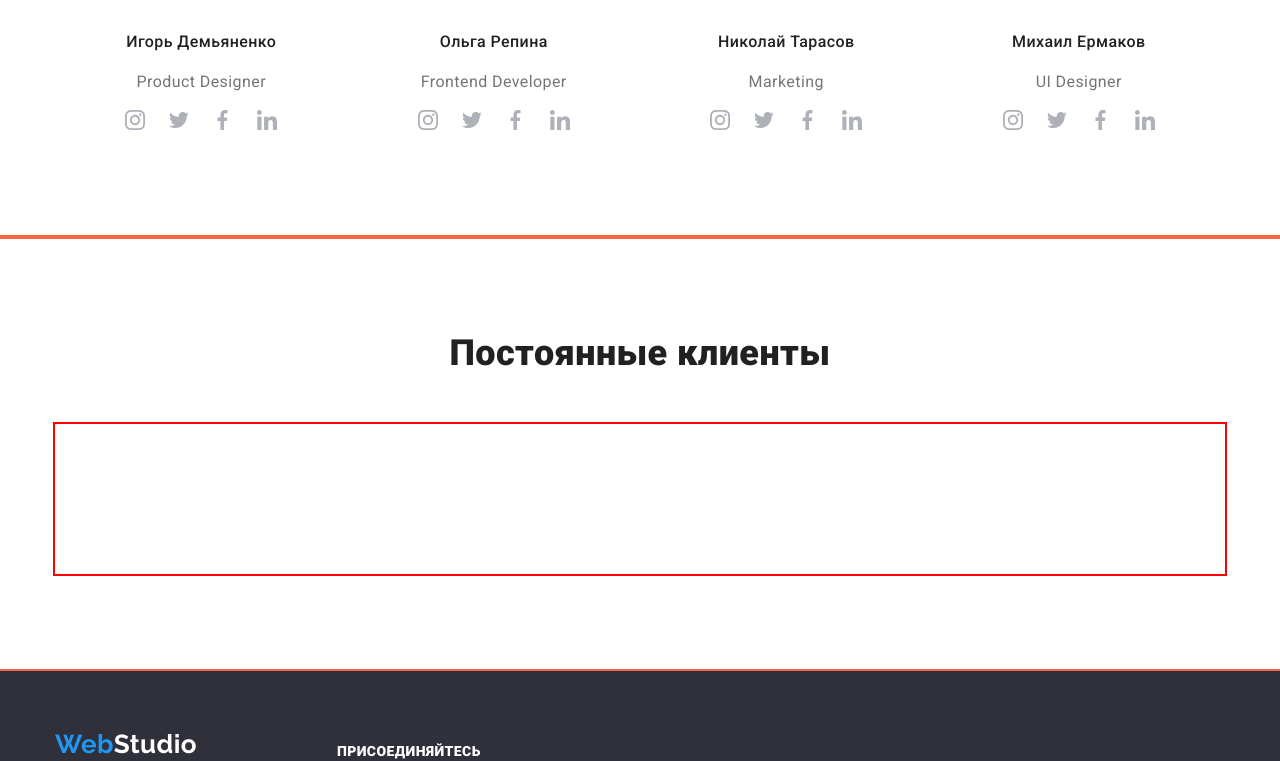
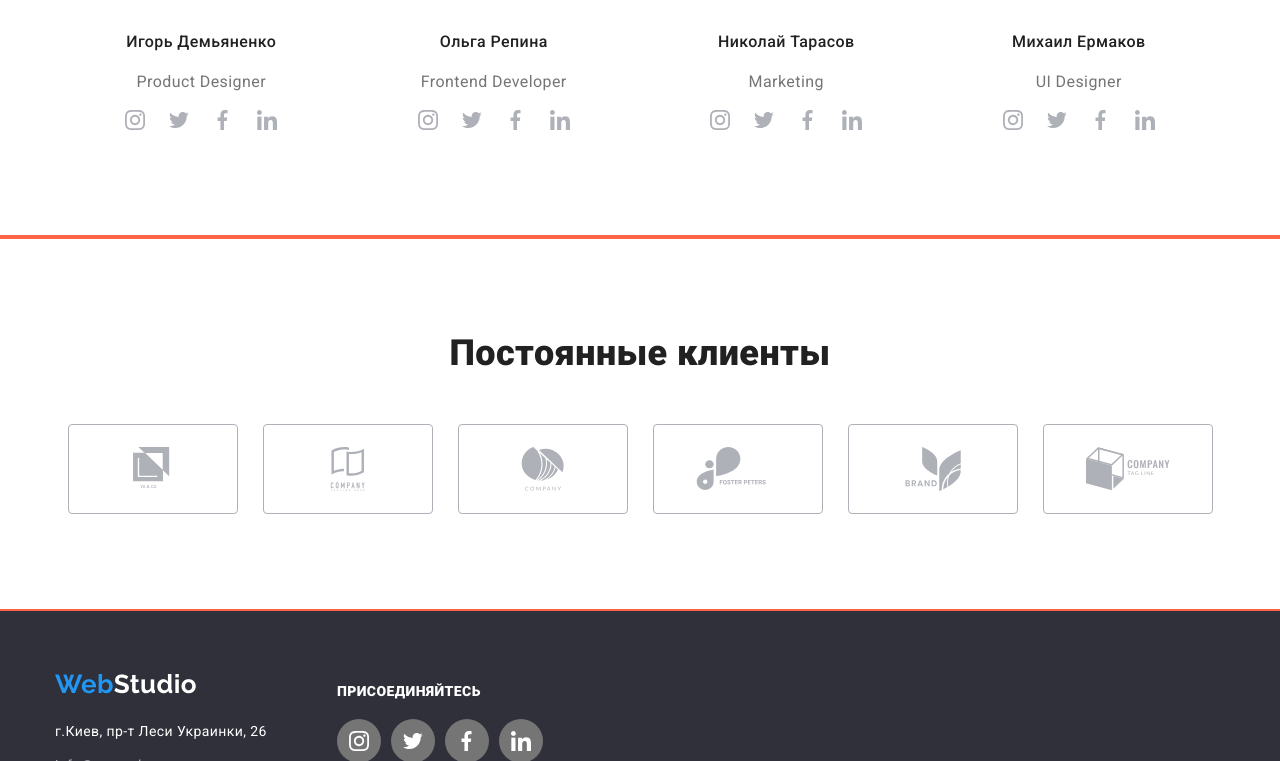
Before and after one commit to korysergey55/goit-markup-hw-04, a plain HTML site: page index.html in a window 1280 px wide. Shown: the part 2039-2800 px from the top of the page. Drawn offline with nearby package versions, Linux system fonts and the light colour scheme.

Commit message:
done svg

```diff
--- a/index.html
+++ b/index.html
@@ -28,24 +28,14 @@
           </nav>
           <ul class="header-contact">
             <li class="item">
-              <a class="link">
-                <svg class="icon-header" width="16" height="15">
-                  <use href="./imeges/sprite.header.svg#icon-mail"></use>
-                </svg>
-              </a>
+              <a class="link " href="mailto:info@devstudio.com"> <svg class="icon-header" width="16" height="15">
+                <use href="./imeges/sprite.header.svg#icon-mail"></use>
+              </svg> info@devstudio.com </a>
             </li>
             <li class="item">
-              <a class="link " href="mailto:info@devstudio.com">info@devstudio.com</a>
-            </li>
-            <li class="item">
-              <a class="link">
-                <svg class="icon-header" width="16" height="15">
-                  <use href="./imeges/sprite.header.svg#icon-tel"></use>
-                </svg>
-              </a>
-            </li>
-            <li class="item">
-              <a class="link" href="tel:+380961111111">+38 096 111 11 11</a>
+              <a class="link" href="tel:+380961111111"> <svg class="icon-header" width="16" height="15">
+                <use href="./imeges/sprite.header.svg#icon-tel"></use>
+              </svg> +38 096 111 11 11</a>
             </li>
           </ul>
         </div>
@@ -265,43 +255,43 @@
           <ul class="clients-list">
             <li class="item">
               <a class="link-clients-logo">
-                <svg class="clients-logo">
-                  <use href="./imeges/clients/logo1.svg"></use>
+                <svg class="clients-logo" width="170px" height="90px">
+                  <use href="./imeges/sprite-clients.svg#icon-logo1"></use>
                 </svg>
               </a>
             </li>
             <li class="item">
               <a class="link-clients-logo">
-                <svg class="clients-logo">
-                  <use href="./imeges/clients/logo2.svg"></use>
+                <svg class="clients-logo"  width="170px" height="90px">
+                  <use href="./imeges/sprite-clients.svg#icon-logo2"></use>
                 </svg>
               </a>
             </li>
             <li class="item">
               <a class="link-clients-logo">
-                <svg class="clients-logo">
-                  <use href="./imeges/clients/logo3.svg"></use>
+                <svg class="clients-logo"  width="170px" height="90px">
+                  <use href="./imeges/sprite-clients.svg#icon-logo3"></use>
                 </svg>
               </a>
             </li>
             <li class="item">
               <a class="link-clients-logo">
-                <svg class="clients-logo">
-                  <use href="./imeges/clients/logo4.svg"></use>
+                <svg class="clients-logo"  width="170px" height="90px">
+                  <use href="./imeges/sprite-clients.svg#icon-logo4"></use>
                 </svg>
               </a>
             </li>
             <li class="item">
               <a class="link-clients-logo">
-                <svg class="clients-logo">
-                  <use href="./imeges/clients/logo5.svg"></use>
+                <svg class="clients-logo"  width="170px" height="90px">
+                  <use href="./imeges/sprite-clients.svg#icon-logo5"></use>
                 </svg>
               </a>
             </li>
             <li class="item">
               <a class="link-clients-logo">
-                <svg class="clients-logo">
-                  <use href="./imeges/clients/logo6.svg"></use>
+                <svg class="clients-logo"  width="170px" height="90px">
+                  <use href="./imeges/sprite-clients.svg#icon-logo6"></use>
                 </svg>
               </a>
             </li>
@@ -326,7 +316,7 @@
               <ul class="footer-social-list">
                 <li class="footer-social-item">
                   <a class="footer-social-link">
-                    <svg class="footer-social-logo" width="20" height="20"></svg>
+                    <svg class="footer-social-logo" width="20" height="20">
                       <use href="./imeges/sprite.svg#icon-instagram">
                       </use>
                     </svg>
--- a/style.css
+++ b/style.css
@@ -111,11 +111,9 @@ img{display: block;}
     justify-content:flex-end;
     margin:0;
 }
-.header-contact .item:not(:last-child){
-    margin-right: 10px;
-}
 .header-contact .link{
     display: flex;
+    margin-right: 10px;
     padding-top: 32px;
     padding-bottom: 32px;
 
@@ -131,6 +129,7 @@ img{display: block;}
 }
 .icon-header{
     fill: var(--secindary-text-color);
+    margin-right: 10px;
 }
 .icon-header:hover,
 .icon-header:focus{
@@ -325,25 +324,35 @@ img{display: block;}
 }
 .clients-list{
     display: flex;
-    justify-content: center;
+    justify-content:space-around;
     align-items: center;
-    outline: 2px solid red;
-
+}
+.link-clients-logo{
+    display: flex;
+    width: 170px;
+    height: 90px;
+    border:  1px solid #AFB1B8;
+    border-radius: 4px;
+}
+.link-clients-logo:hover,
+.link-clients-logo:focus{
+    border:  1px solid var(--akcent-color);
 }
 .clients-logo{
-    display: block;
+    display: flex;
+    justify-content: space-around;
     margin: auto;
-    width:170px;
-    height:90px;
-}
-.clients-logo{
-    display: block;
-    width:100%;
-    height:100%;
-
+    width: 50%;
+    height: 50%;
     background-size: contain;
     background-repeat: no-repeat;
     background-position: center;
+    fill: #AFB1B8;
+}
+
+.clients-logo:hover,
+.clients-logo:focus{
+    fill: var(--akcent-color);
 }
 /* ======================fOOTER=========================================*/
 .footer{
```
Also changed, not shown: portfolio.html (+58 -7 lines), imeges/clients/sprite-clients.svg (deleted), imeges/mail.svg (deleted), imeges/sprite-clients.svg (added), imeges/tel.svg (deleted).
